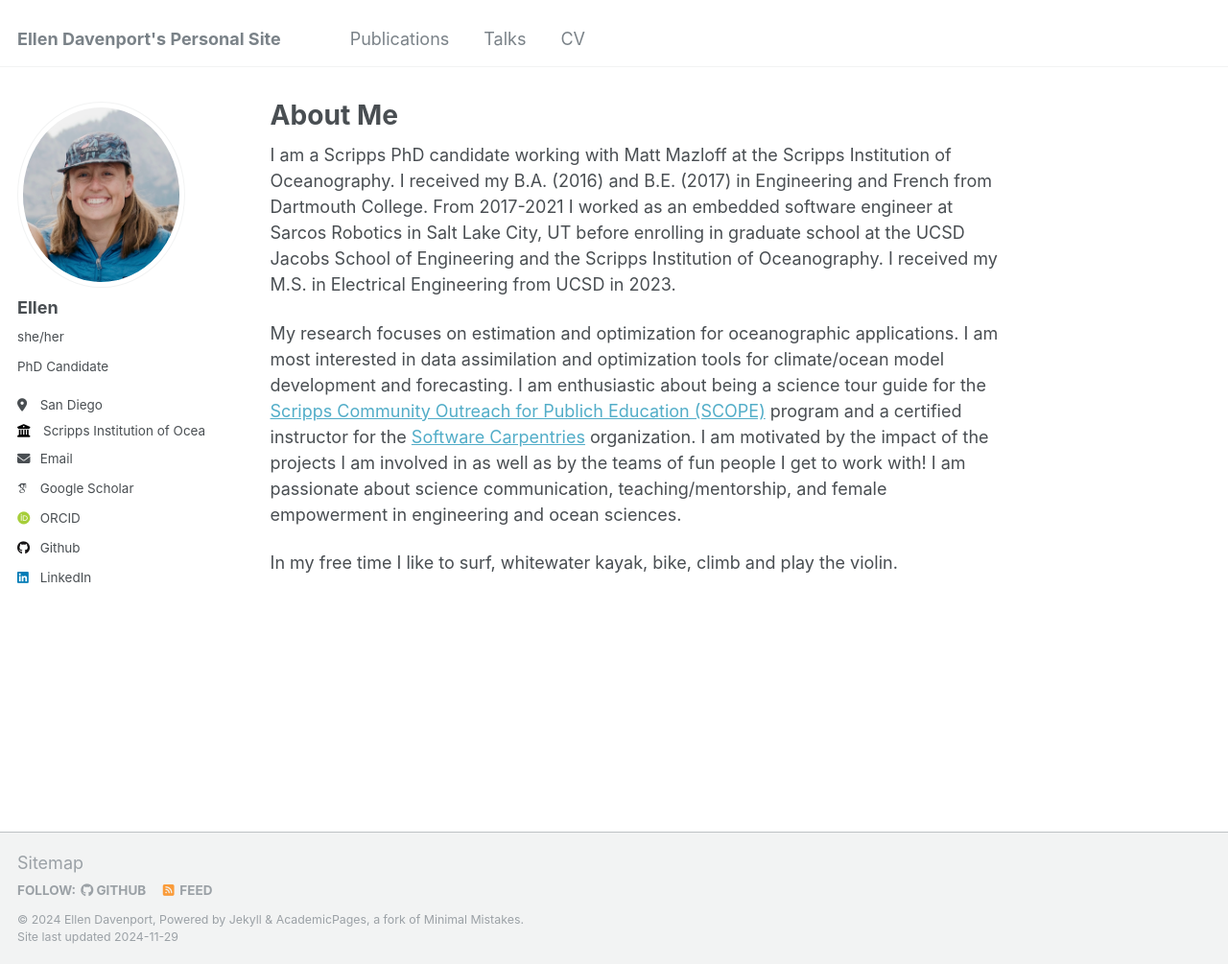
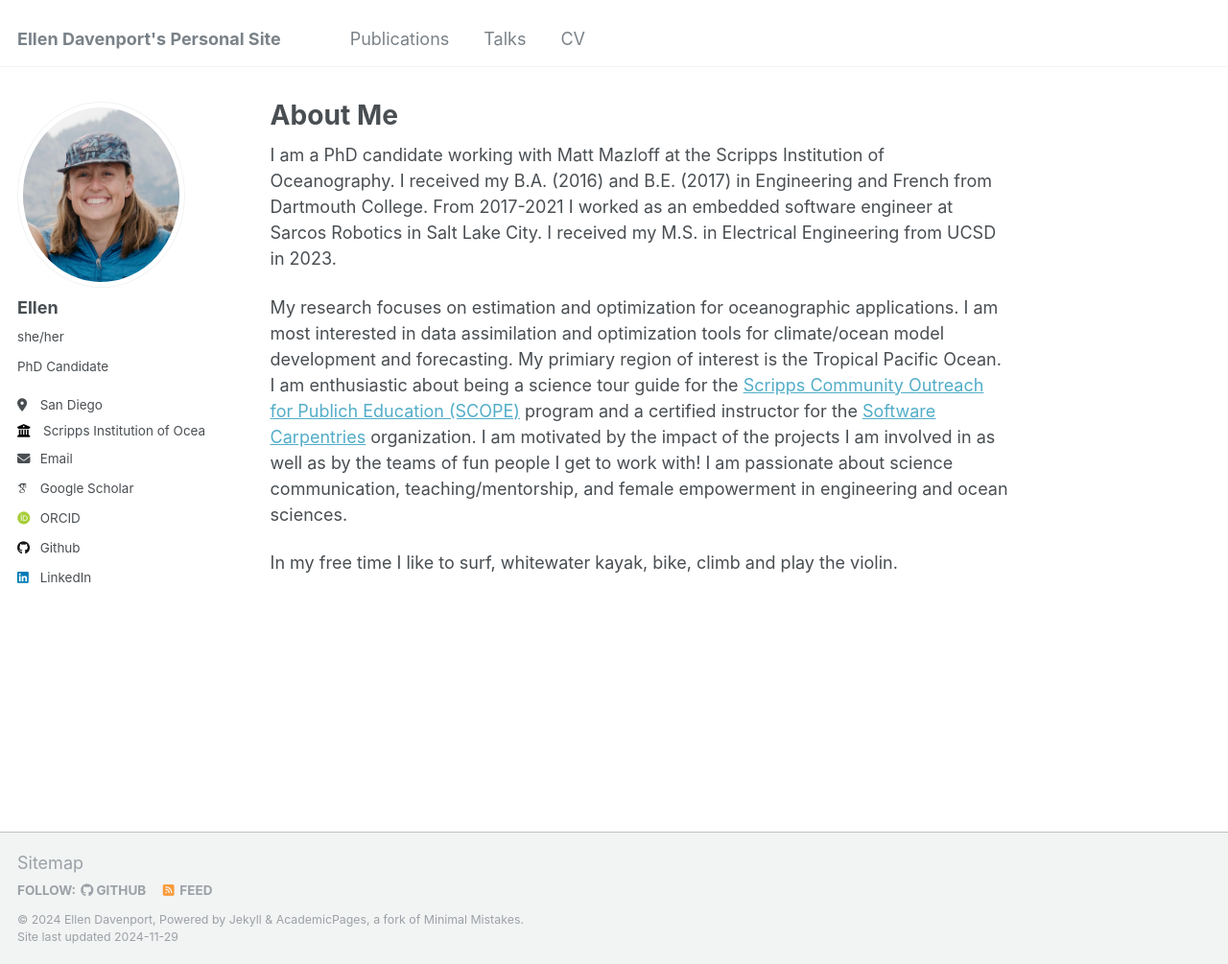
Before and after one commit to eldavenport/eldavenport.github.io, a Jekyll site: the page built from _pages/about.md, in a window 1280 px wide and 1005 px high. Shown: the whole window at 96% size. Built offline with Jekyll 4.4.1, drawn with Linux system fonts in a browser that asks for light colours; some web fonts are replaced.

Commit message:
Update about.md

```diff
--- a/_pages/about.md
+++ b/_pages/about.md
@@ -7,8 +7,8 @@ redirect_from:
   - /about.html
 ---
 
-I am a Scripps PhD candidate working with Matt Mazloff at the Scripps Institution of Oceanography. I received my B.A. (2016) and B.E. (2017) in Engineering and French from Dartmouth College. From 2017-2021 I worked as an embedded software engineer at Sarcos Robotics in Salt Lake City, UT before enrolling in graduate school at the UCSD Jacobs School of Engineering and the Scripps Institution of Oceanography. I received my M.S. in Electrical Engineering from UCSD in 2023.
+I am a PhD candidate working with Matt Mazloff at the Scripps Institution of Oceanography. I received my B.A. (2016) and B.E. (2017) in Engineering and French from Dartmouth College. From 2017-2021 I worked as an embedded software engineer at Sarcos Robotics in Salt Lake City. I received my M.S. in Electrical Engineering from UCSD in 2023.
 
-My research focuses on estimation and optimization for oceanographic applications. I am most interested in data assimilation and optimization tools for climate/ocean model development and forecasting. I am enthusiastic about being a science tour guide for the [Scripps Community Outreach for Publich Education (SCOPE)](https://scripps.ucsd.edu/scope) program and a certified instructor for the [Software Carpentries](https://carpentries.org/index.html) organization. I am motivated by the impact of the projects I am involved in as well as by the teams of fun people I get to work with! I am passionate about science communication, teaching/mentorship, and female empowerment in engineering and ocean sciences.
+My research focuses on estimation and optimization for oceanographic applications. I am most interested in data assimilation and optimization tools for climate/ocean model development and forecasting. My primiary region of interest is the Tropical Pacific Ocean. I am enthusiastic about being a science tour guide for the [Scripps Community Outreach for Publich Education (SCOPE)](https://scripps.ucsd.edu/scope) program and a certified instructor for the [Software Carpentries](https://carpentries.org/index.html) organization. I am motivated by the impact of the projects I am involved in as well as by the teams of fun people I get to work with! I am passionate about science communication, teaching/mentorship, and female empowerment in engineering and ocean sciences.
 
 In my free time I like to surf, whitewater kayak, bike, climb and play the violin.
```
